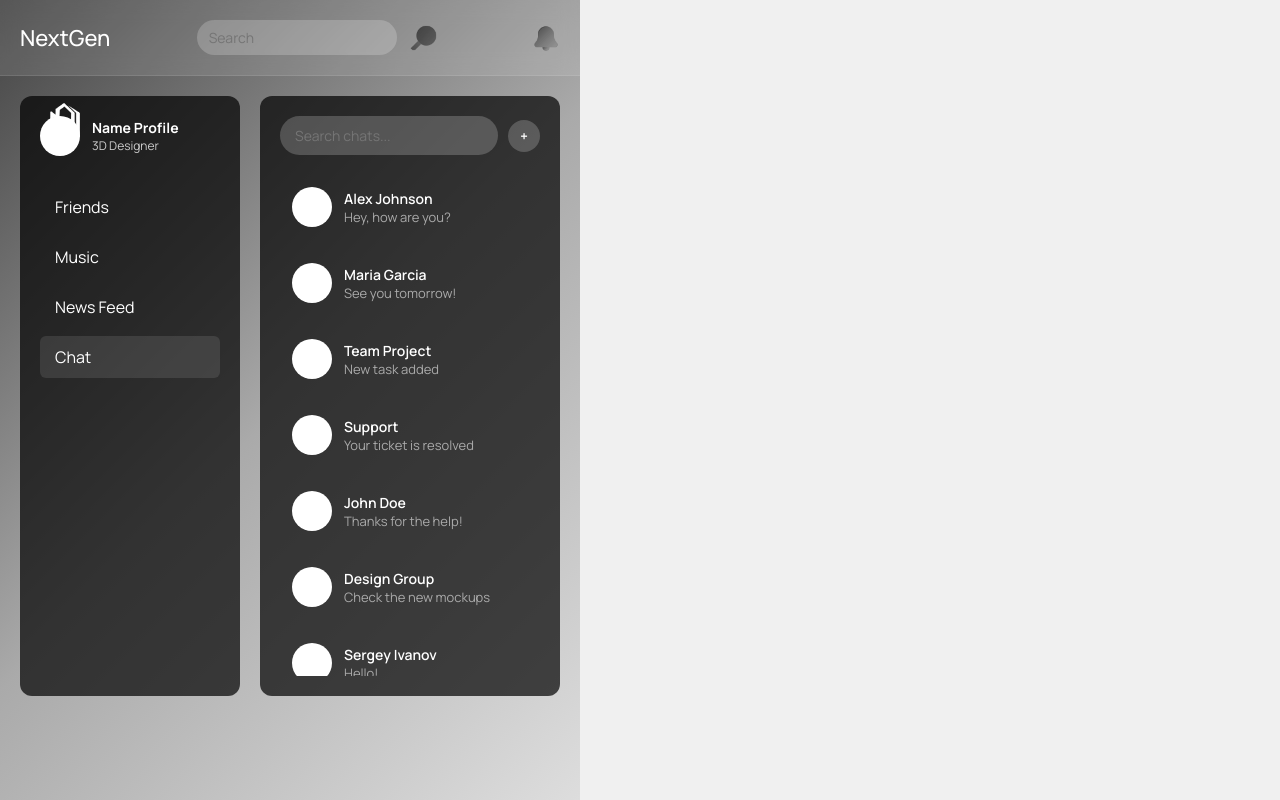
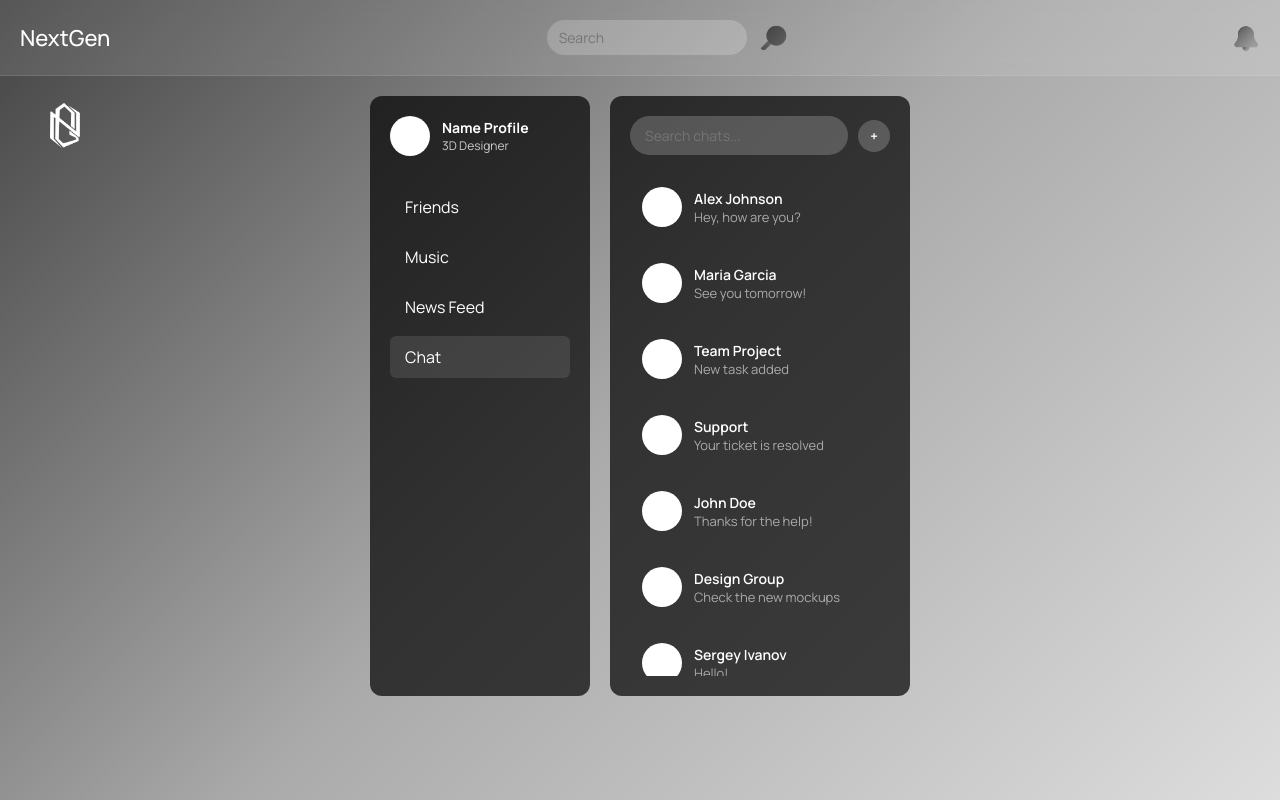
Before and after one commit to superdr0chun/NextgenMessanger, a React (Create React App) app in the folder frontend/: page /chat in a window 1280 px wide. Built offline with nearby package versions, Linux system fonts and the light colour scheme.

Commit message:
Окно авторизации (сломал логотип)

```diff
--- a/frontend/src/components/App.js
+++ b/frontend/src/components/App.js
@@ -9,7 +9,8 @@ function App() {
   return (
     <Router>
       <Routes>
-        <Route path="/" element={<Login />} />
+        <Route path="/" element={<MainPage />} />
+        <Route path="/auth" element={<Login />} />
         <Route path="/main" element={<MainPage />} />
         <Route path="/chat" element={<ChatPage />} />
       </Routes>
--- a/frontend/src/components/Login.css
+++ b/frontend/src/components/Login.css
@@ -16,6 +16,9 @@
   position: relative;
   overflow: hidden;
   flex-shrink: 0;
+  /* Центрирование контейнера на странице */
+  margin-left: auto;
+  margin-right: auto;
 }
 
 .login-box {
--- a/frontend/src/components/MainPage.css
+++ b/frontend/src/components/MainPage.css
@@ -35,9 +35,31 @@
   gap: 10px;
 }
 
+.logo-link {
+  display: flex;
+  align-items: center;
+  gap: 10px;
+  text-decoration: none;
+  color: white;
+  cursor: pointer;
+  perspective: 1000px;
+}
+
+.logo-link img,
+.logo-link .app-name {
+  color: white;
+}
+
 .logo {
   width: 30px;
-  height: auto;
+  height: 30px;
+  object-fit: contain;
+  transition: transform 0.6s ease-in-out;
+  transform-style: preserve-3d;
+}
+
+.logo-link:hover .logo {
+  transform: rotateY(360deg);
 }
 
 .app-name {
@@ -245,30 +267,3 @@
   border-radius: 12px;
   padding: 20px;
 }
-
-/* Ссылка на логотип */
-.logo-link {
-  display: flex;
-  align-items: center;
-  gap: 10px;
-  text-decoration: none;
-}
-
-.logo-link, .logo-link img, .logo-link .app-name {
-  color: white;
-}
-
-/* 3D-эффект при наведении на логотип */
-.header-left {
-  cursor: pointer;
-  perspective: 1000px; /* создаёт 3D-пространство */
-}
-
-.header-left .logo {
-  transition: transform 0.6s ease-in-out;
-  transform-style: preserve-3d; /* сохраняет 3D-трансформации */
-}
-
-.header-left:hover .logo {
-  transform: rotateY(360deg);
-}
--- a/frontend/src/index.css
+++ b/frontend/src/index.css
@@ -15,14 +15,8 @@ body {
 }
 
 #root {
-  width: 100vw;
+  width: 100%;
   min-height: 100vh;
-  display: flex;
-  align-items: flex-start;
-  justify-content: flex-start;
-  overflow-x: auto;
-  overflow-y: auto;
-  background: #f0f0f0;
   padding: 0;
   margin: 0;
 }
```
